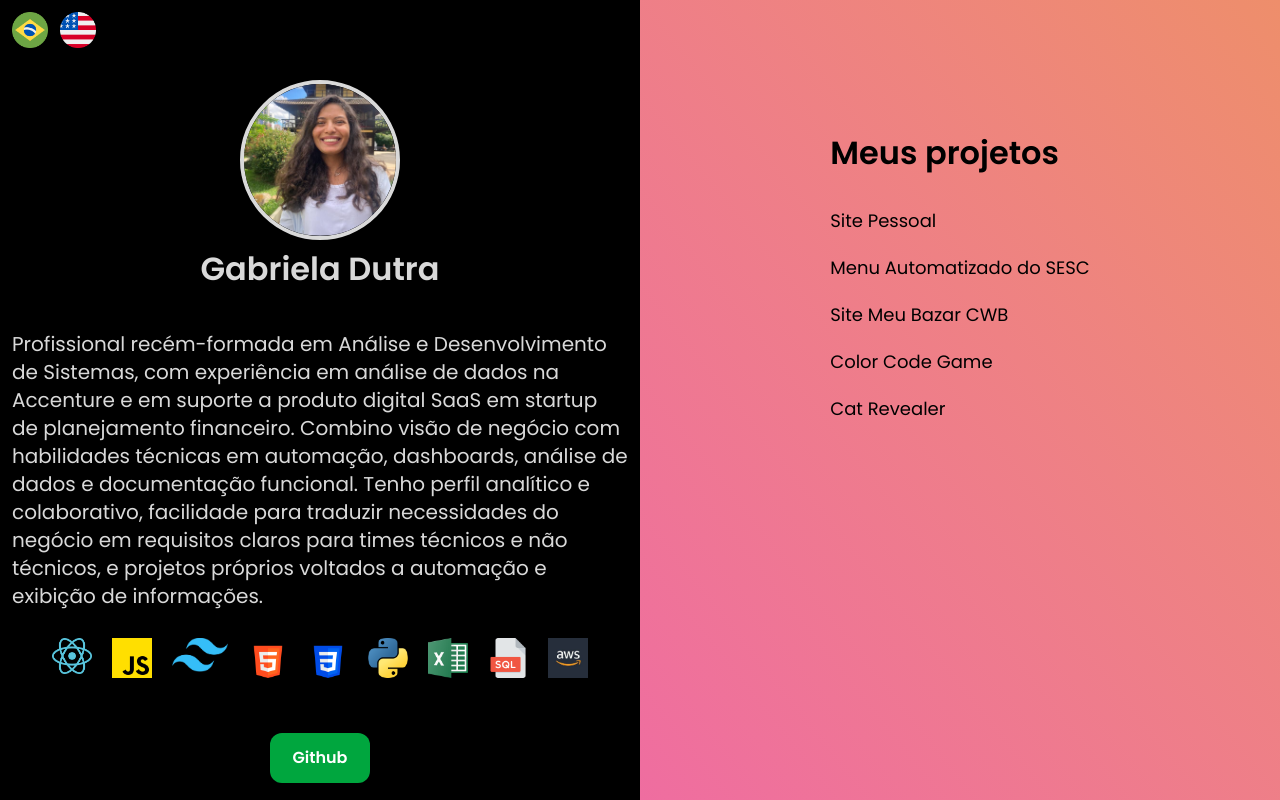
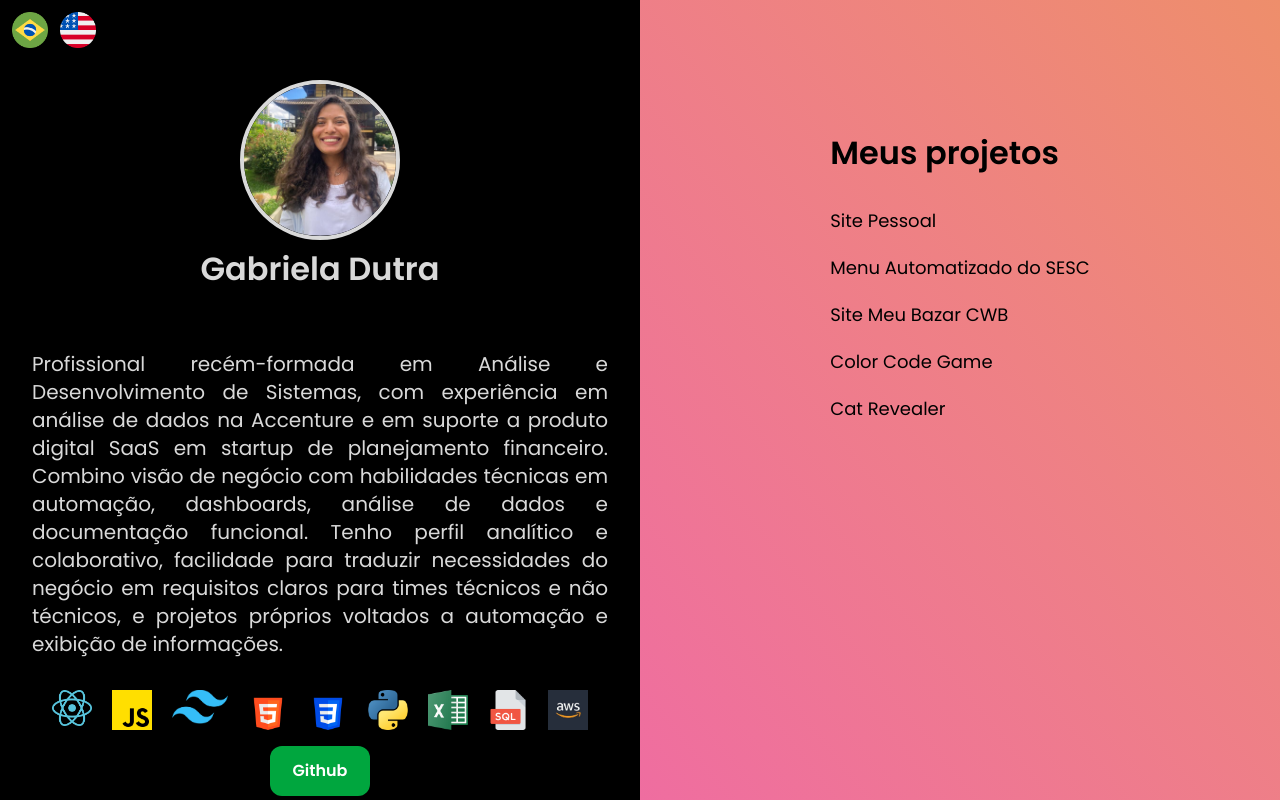
Before and after one commit to gabrieladutra/reactPersonalPage, a React (Vite) app: page / in a window 1280 px wide. Built offline with nearby package versions, Linux system fonts and the light colour scheme.

Commit message:
Adicionado mudança de layout do texto

```diff
--- a/src/App.jsx
+++ b/src/App.jsx
@@ -94,7 +94,7 @@ function App() {
             >
               Gabriela Dutra
             </h1>
-            <p className="text-sm celularzao:text-base md:text-lg lg:text-xl p-3 text-[Open Sans]">
+            <p className="text-sm celularzao:text-base md:text-lg lg:text-xl flex text-justify m-5 p-3 text-[Open Sans]">
               {/* {w}x{h} <br /> */}
               {t.presentation}
             </p>
```
